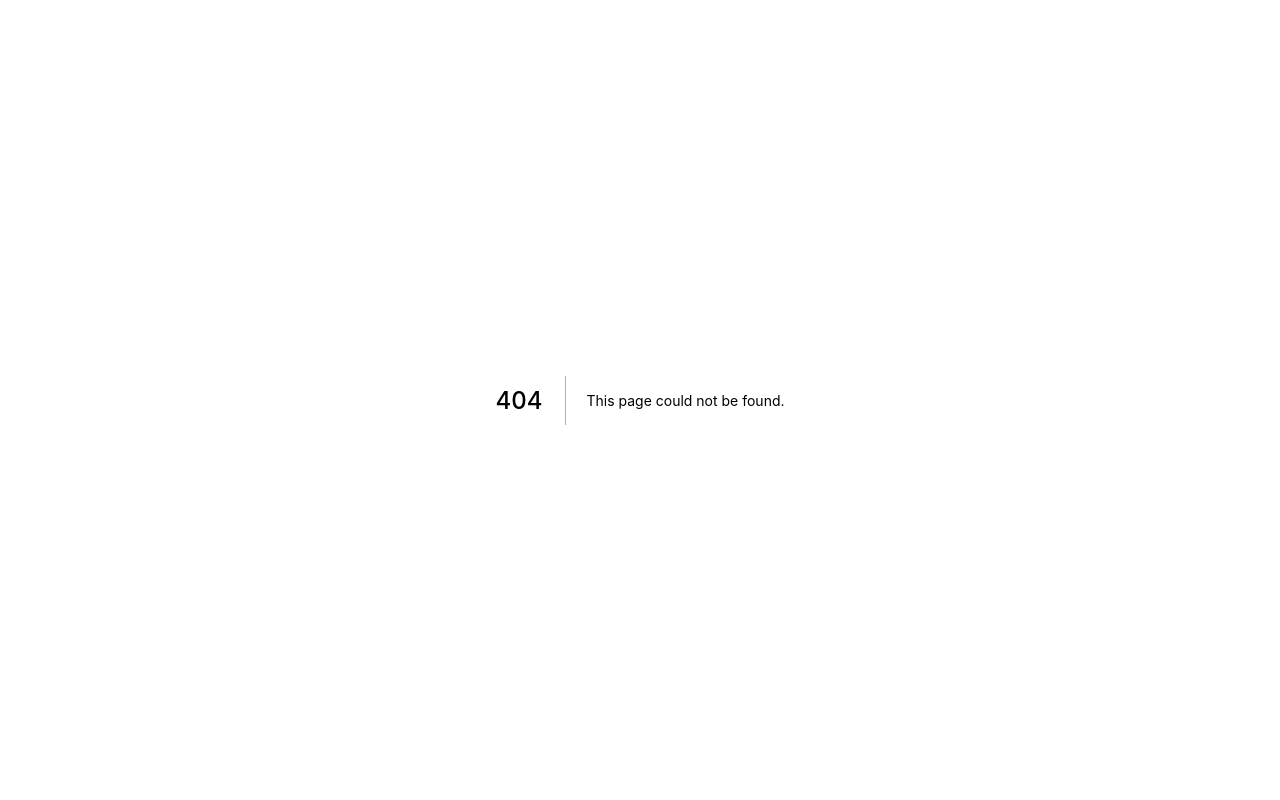
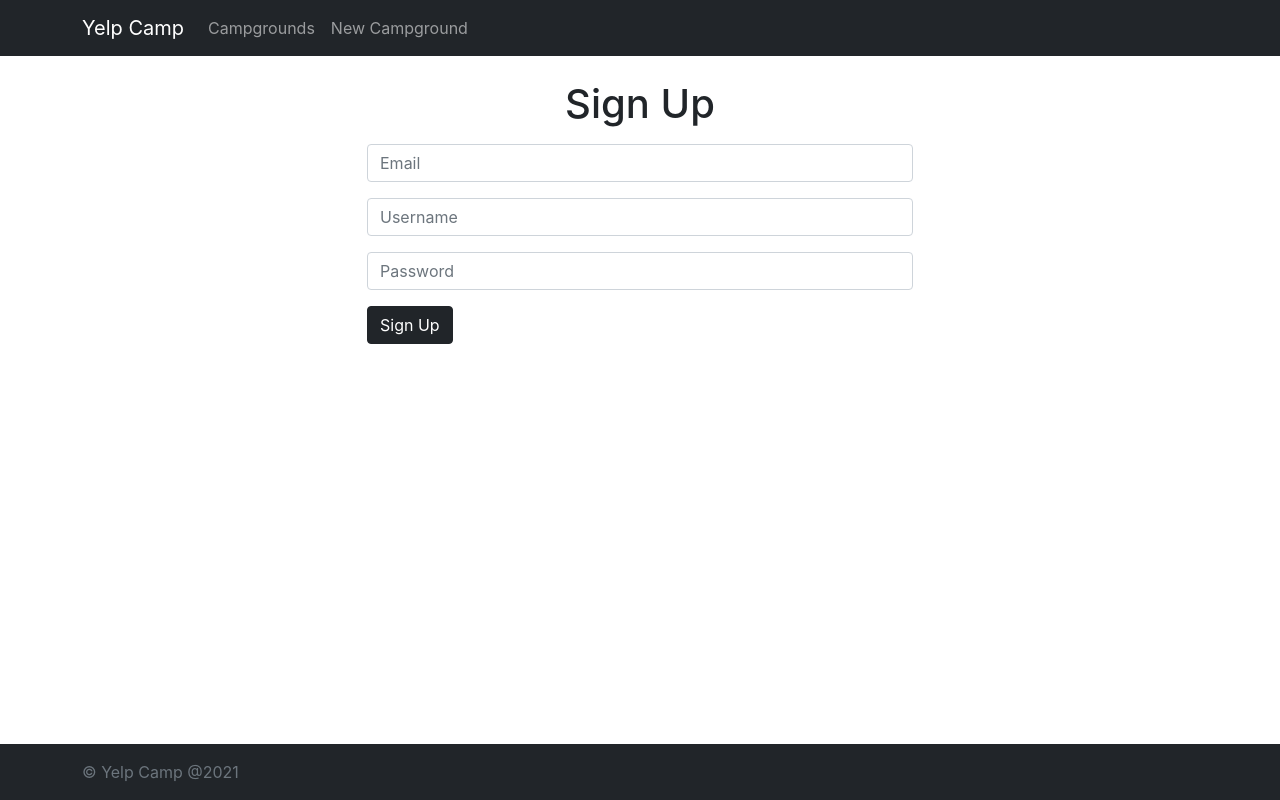
Before and after one commit to the-rabblerouser/yelpcamp-nextjs, a Next.js app: page /register in a window 1280 px wide. Before the commit this address had no page. Built offline with nearby package versions, Linux system fonts and the light colour scheme.

Commit message:
renamed signup.js to register.js

```diff
--- a/pages/signup.js
+++ b/pages/register.js
@@ -6,7 +6,7 @@ import { ErrorMessage } from '@hookform/error-message';
 
 import Layout from '../components/layout';
 
-const Signup = () => {
+const Register = () => {
 	const router = useRouter();
 
 	const { register, handleSubmit, errors } = useForm();
@@ -86,6 +86,6 @@ const Signup = () => {
 	);
 };
 
-Signup.Layout = Layout;
+Register.Layout = Layout;
 
-export default Signup;
+export default Register;
```
